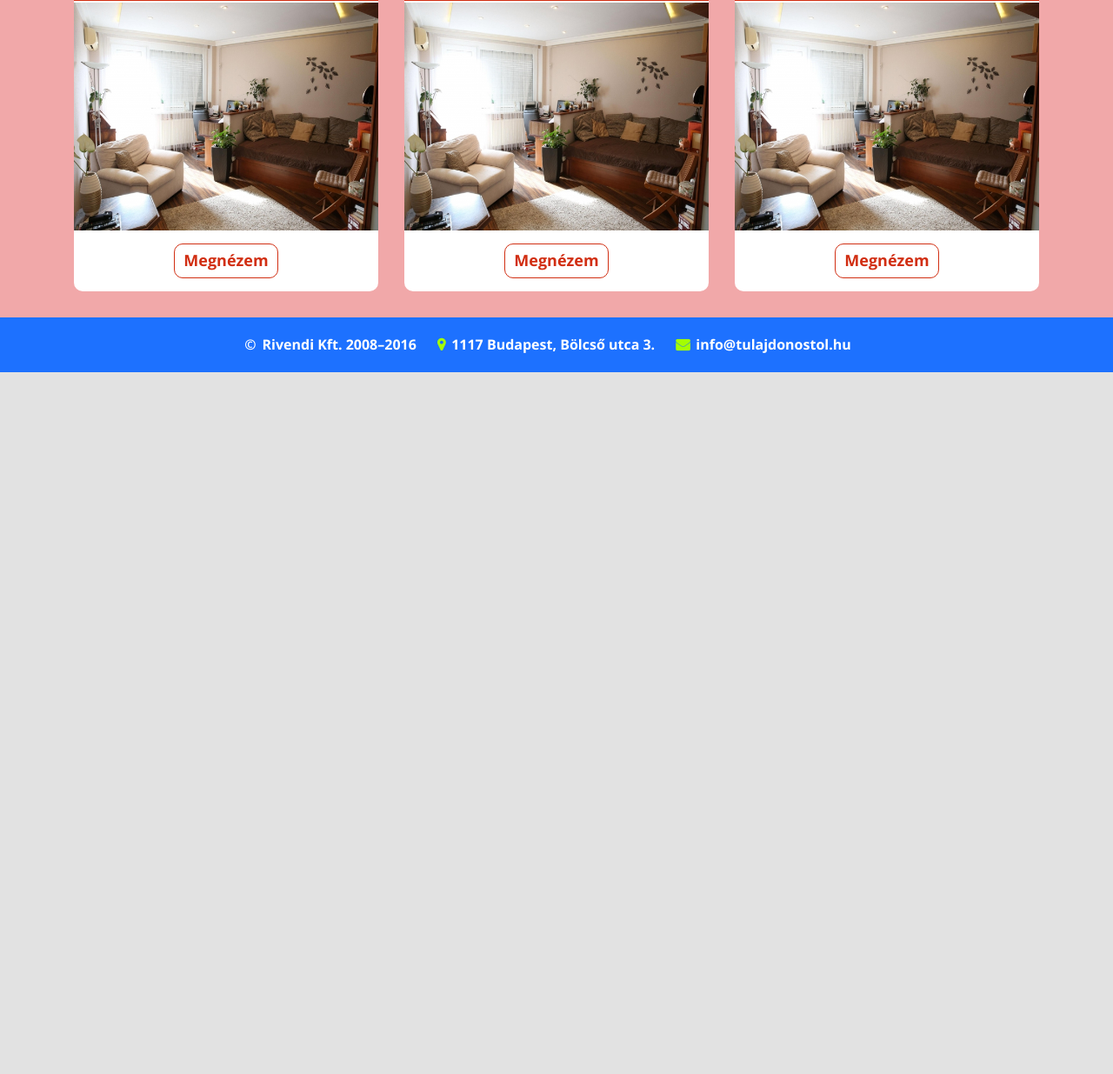
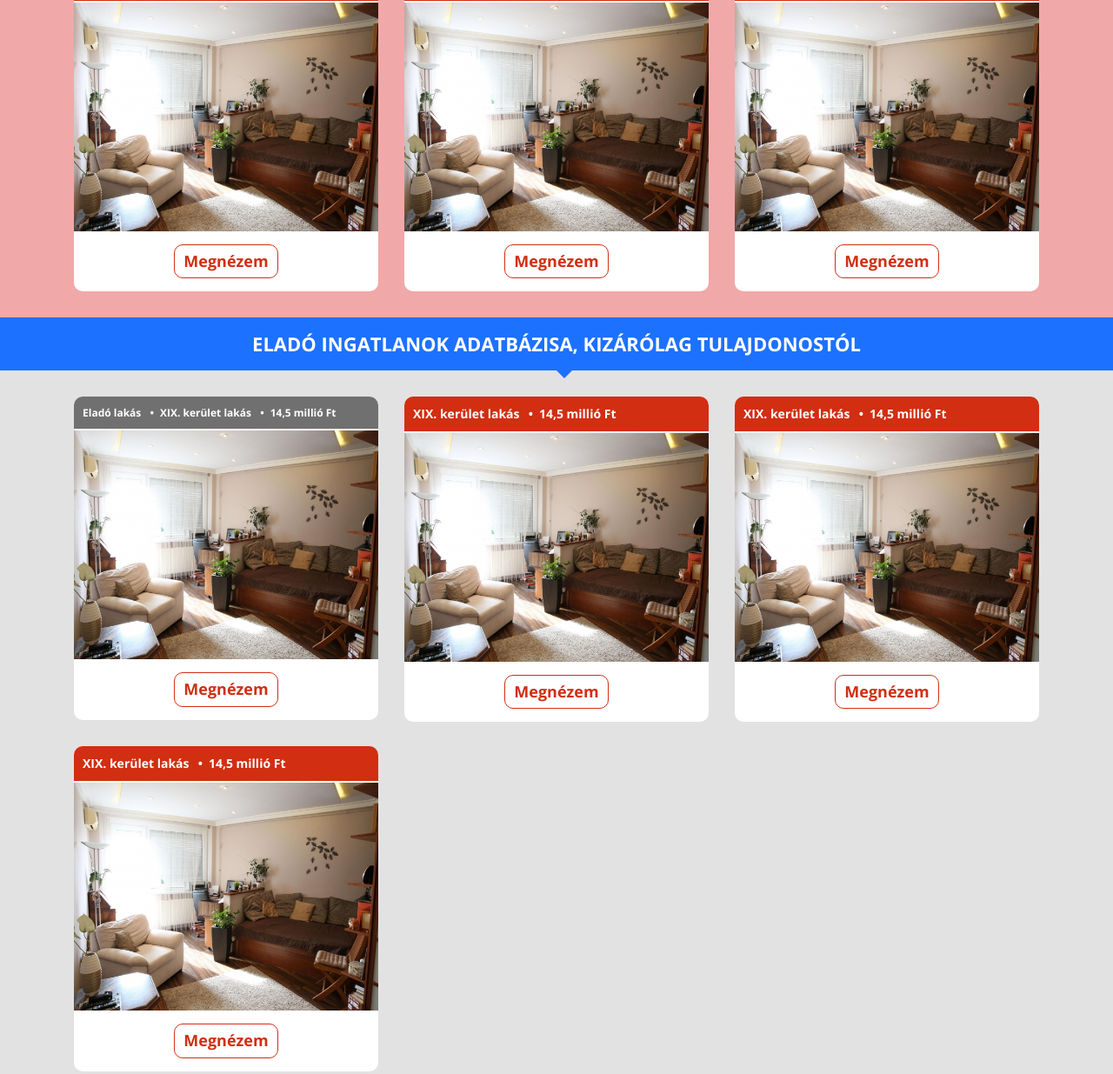
Before and after one commit to Monsignore16/Tulaj, a plain HTML site: page index.html in a window 1280 px wide. Shown: the part 283-1518 px from the top of the page at 87% size. Before the commit the page ends 800 px from the top, so only its background shows below. Drawn offline with nearby package versions, Linux system fonts and the light colour scheme.

Commit message:
alap box elkezdese

```diff
--- a/css/style.css
+++ b/css/style.css
@@ -33,10 +33,6 @@ body {
 
 .header .left-side a:hover {
   text-decoration: none;
-}
-
-.header .logo {
-  margin-bottom: 30px;
 }
 
 .header .img-logo {
@@ -153,6 +149,7 @@ body {
   border-top-right-radius: 10px;
   margin-left: 15px;
   margin-right: 15px;
+  margin-top: 30px;
 }
 
 .header nav a {
@@ -185,14 +182,15 @@ section.extra {
   text-transform: uppercase;
 }
 
-section #box-extra {
+section .box-extra,
+section .box {
   background-color: #fff;
   border-radius: 10px;
   margin-bottom: 30px;
   text-align: center;
 }
 
-section #box-extra .header-extra {
+section .box-extra .header-extra {
   background-color: #d12e12;
   border-top-left-radius: 10px;
   border-top-right-radius: 10px;
@@ -201,31 +199,50 @@ section #box-extra .header-extra {
   color: #fff;
 }
 
-section #box-extra .header-extra .data {
+section .box .header-box-base {
+  background-color: #707070;
+  border-top-left-radius: 10px;
+  border-top-right-radius: 10px;
+  border-bottom: 2px solid #fff;
+  text-align: left;
+  color: #fff;
+}
+
+section .box-extra .header-extra .data,
+section .box .header-box-base .data {
   list-style-type: none;
   margin: 0;
   padding: 10px;
 }
 
-section #box-extra .header-extra .data li {
+section .box-extra .header-extra .data li {
   display: inline;
   font-size: 14px;
   font-weight: 700;
 }
 
-section #box-extra .header-extra .data li:before {
+section .box .header-box-base .data li {
+  display: inline;
+  font-size: 12px;
+  font-weight: 700;
+}
+
+section .box-extra .header-extra .data li:before,
+section .box .header-box-base .data li:before {
   content: '\2022';
   margin-left: 7px;
   margin-right: 7px;
 }
 
-section #box-extra .header-extra .data li:first-child:before {
+section .box-extra .header-extra .data li:first-child:before,
+section .box .header-box-base .data li:first-child:before {
   content: '';
   margin-left: 0;
   margin-right: 0;
 }
 
-#box-extra button.btn-extra {
+.box-extra button.btn-extra,
+.box button.btn-box-base {
   background-color: #fff;
   border: 1px solid #d12e12;
   color: #d12e12;
@@ -237,14 +254,35 @@ section #box-extra .header-extra .data li:first-child:before {
   margin-bottom: 15px;
 }
 
-#box-extra button.btn-extra:hover {
+.box-extra button.btn-extra:hover,
+.box button.btn-box-base:hover {
   background-color: #d12e12;
   border: 1px solid #d12e12;
   color: #fff;
 }
 
+section.database-title {
+  background-color: #1d71ff;
+  margin-bottom: 30px;
+}
 
+section.database-title h1 {
+  color: #fff;
+  font-weight: 700;
+  text-align: center;
+  font-size: 22px;
+  text-transform: uppercase;
+}
 
+section.database-title .blue-triangle::after {
+  width: 0;
+  height: 0;
+  border-style: solid;
+  border-width: 9px 9px 0 9px;
+  border-color: #1d71ff transparent transparent transparent;
+  position: absolute;
+  left: 50%;
+}
 
 
 
--- a/index.html
+++ b/index.html
@@ -61,7 +61,7 @@
           Extra hírdetéseink
         </h1>
         <div class="col-xs-12 col-sm-6 col-md-4">
-          <div id="box-extra">
+          <div class="box-extra">
             <header class="header-extra">
               <ul class="data">
                 <li>XIX. kerület lakás</li>
@@ -77,7 +77,7 @@
           </div>
         </div>
         <div class="col-xs-12 col-sm-6 col-md-4">
-          <div id="box-extra">
+          <div class="box-extra">
             <header class="header-extra">
               <ul class="data">
                 <li>XIX. kerület lakás</li>
@@ -93,7 +93,85 @@
           </div>
         </div>
         <div class="col-xs-12 col-sm-6 col-md-4">
-          <div id="box-extra">
+          <div class="box-extra">
+            <header class="header-extra">
+              <ul class="data">
+                <li>XIX. kerület lakás</li>
+                <li>14,5 millió Ft</li>
+              </ul>
+            </header>
+            <figure>
+              <img src="images/lakas_01.png" alt="Szép lakás" class="img-responsive">
+            </figure>
+            <button class="btn-extra">
+              Megnézem
+            </button>
+          </div>
+        </div>
+      </div>
+    </div>
+  </section>
+  <section class="container-fluid database-title">
+    <div class="row">
+      <div class="container blue-triangle">
+        <h1>
+          Eladó ingatlanok adatbázisa, kizárólag tulajdonostól
+        </h1>
+      </div>
+    </div>
+  </section>
+  <section class="container-fluid database">
+    <div class="row">
+      <div class="container">
+        <div class="col-xs-12 col-sm-6 col-md-4">
+          <div class="box">
+            <header class="header-box-base">
+              <ul class="data">
+                <li>Eladó lakás</li>
+                <li>XIX. kerület lakás</li>
+                <li>14,5 millió Ft</li>
+              </ul>
+            </header>
+            <figure>
+              <img src="images/lakas_01.png" alt="Szép lakás" class="img-responsive">
+            </figure>
+            <button class="btn-box-base">
+              Megnézem
+            </button>
+          </div>
+          <div class="box-extra">
+            <header class="header-extra">
+              <ul class="data">
+                <li>XIX. kerület lakás</li>
+                <li>14,5 millió Ft</li>
+              </ul>
+            </header>
+            <figure>
+              <img src="images/lakas_01.png" alt="Szép lakás" class="img-responsive">
+            </figure>
+            <button class="btn-extra">
+              Megnézem
+            </button>
+          </div>
+        </div>
+        <div class="col-xs-12 col-sm-6 col-md-4">
+          <div class="box-extra">
+            <header class="header-extra">
+              <ul class="data">
+                <li>XIX. kerület lakás</li>
+                <li>14,5 millió Ft</li>
+              </ul>
+            </header>
+            <figure>
+              <img src="images/lakas_01.png" alt="Szép lakás" class="img-responsive">
+            </figure>
+            <button class="btn-extra">
+              Megnézem
+            </button>
+          </div>
+        </div>
+        <div class="col-xs-12 col-sm-6 col-md-4">
+          <div class="box-extra">
             <header class="header-extra">
               <ul class="data">
                 <li>XIX. kerület lakás</li>
```
